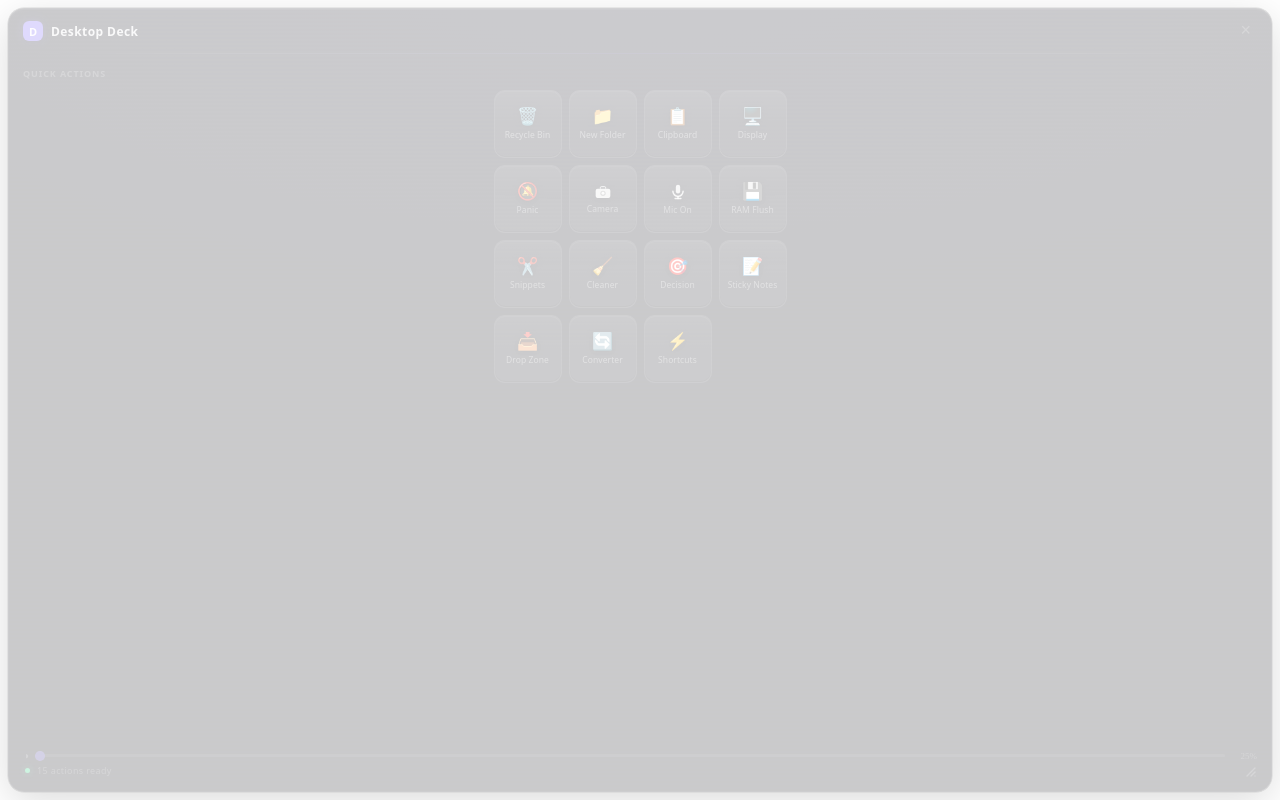
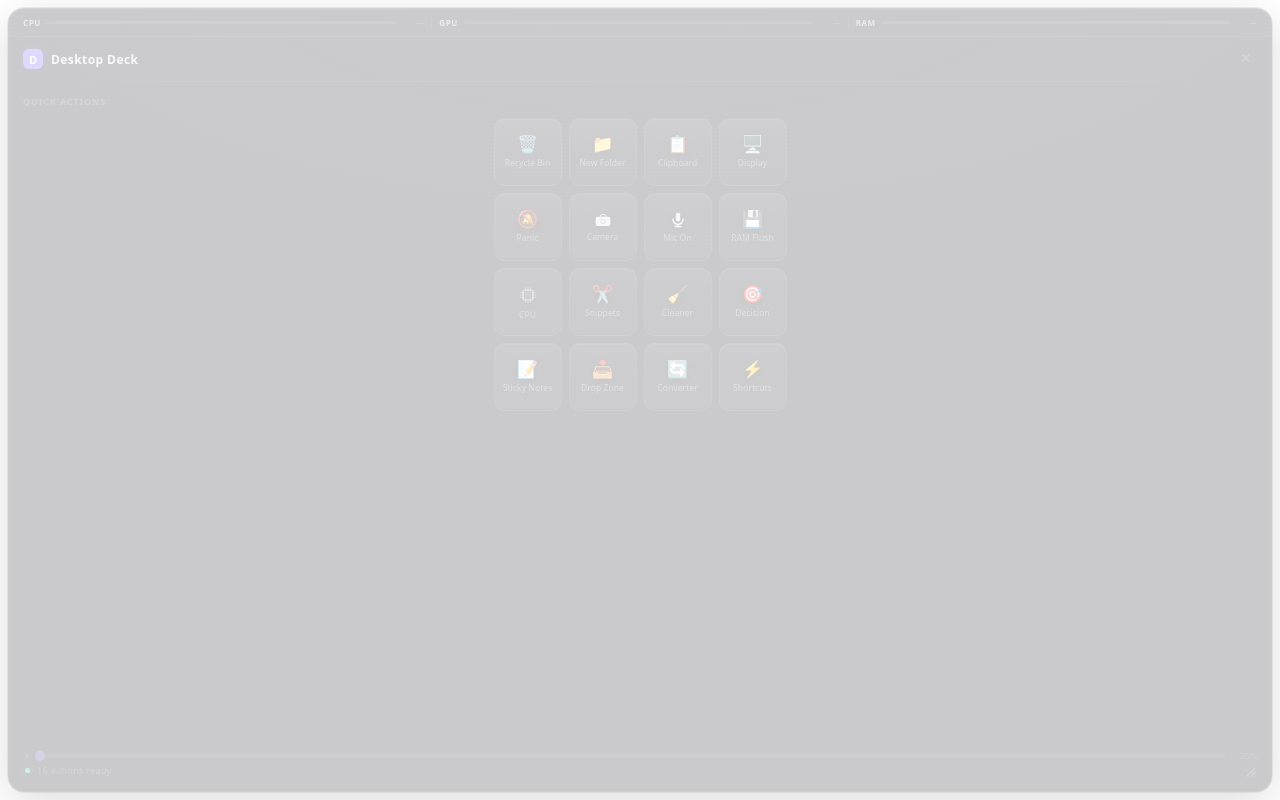
Before and after one commit to Kayragun/Desktop-Deck, a React (Vite) app: page / in a window 1280 px wide. Built offline with nearby package versions, Linux system fonts and the light colour scheme.

Commit message:
CPU GPU ve RAM kullanımlarını gösteren dinamik ikonlar eklendi ve boyutları ayarlandı.

```diff
--- a/src/App.tsx
+++ b/src/App.tsx
@@ -23,6 +23,7 @@ const COMMANDS: Record<string, string> = {
   clipboard: "clear_clipboard",
   display:   "open_display",
   panic:     "panic_button",
+  cpu:       "open_task_manager",
 };
 
 const STATIC_ACTIONS: Action[] = [
@@ -34,6 +35,7 @@ const STATIC_ACTIONS: Action[] = [
   { id: "camera",    label: "Camera",       description: "Camera access is allowed. Click to block all apps (OS-level)." },
   { id: "mic",       label: "Mic On",       description: "Microphone is allowed. Click to block all apps (OS-level)." },
   { id: "ram",       label: "RAM Flush",    description: "Flushes working set memory across all processes to free up RAM." },
+  { id: "cpu",       label: "CPU",          description: "Monitors CPU usage in real time. Click to open Task Manager." },
   { id: "snippets",  label: "Snippets",     description: "Click any snippet to copy it to clipboard." },
   { id: "cleaner",   label: "Cleaner",      description: "Locks keyboard for physical cleaning. Click 'Stop Cleaning' or wait 60s to unlock." },
   { id: "decision",  label: "Decision",     description: "Can't decide? Flip a coin, roll a dice, or spin the wheel." },
@@ -58,6 +60,9 @@ function MainView() {
   const [toast, setToast]                 = useState<Toast | null>(null);
   const [camState, setCamState]           = useState<PrivacyState>("allowed");
   const [micState, setMicState]           = useState<PrivacyState>("allowed");
+  const [cpuUsage, setCpuUsage]           = useState<number | null>(null);
+  const [gpuUsage, setGpuUsage]           = useState<number | null>(null);
+  const [ramUsage, setRamUsage]           = useState<number | null>(null);
   const [showSnippets, setShowSnippets]   = useState(false);
   const [showSettings, setShowSettings]   = useState(false);
   const [snippets, setSnippets]           = useState<Snippet[]>([]);
@@ -83,6 +88,9 @@ function MainView() {
     invoke<string>("get_mic_privacy_state").then((s) => setMicState(s as PrivacyState)).catch(() => {});
     invoke<Snippet[]>("get_snippets").then(setSnippets).catch(() => {});
     invoke<Shortcut[]>("get_shortcuts").then(setShortcuts).catch(() => {});
+    invoke("get_cpu_usage").catch(() => {}); // set baseline for first delta
+    invoke("get_gpu_usage").catch(() => {}); // prime GPU PDH query
+    invoke<number | null>("get_ram_usage").then((v) => { if (v !== null) setRamUsage(v); }).catch(() => {});
   }, []);
 
   useEffect(() => {
@@ -94,6 +102,20 @@ function MainView() {
       if (cs.status === "fulfilled") setCamState(cs.value as PrivacyState);
       if (ms.status === "fulfilled") setMicState(ms.value as PrivacyState);
     }, 4000);
+    return () => clearInterval(id);
+  }, []);
+
+  useEffect(() => {
+    const id = setInterval(async () => {
+      const [cpu, gpu, ram] = await Promise.allSettled([
+        invoke<number | null>("get_cpu_usage"),
+        invoke<number | null>("get_gpu_usage"),
+        invoke<number | null>("get_ram_usage"),
+      ]);
+      if (cpu.status === "fulfilled" && cpu.value !== null) setCpuUsage(cpu.value);
+      if (gpu.status === "fulfilled" && gpu.value !== null) setGpuUsage(gpu.value);
+      if (ram.status === "fulfilled" && ram.value !== null) setRamUsage(ram.value);
+    }, 2000);
     return () => clearInterval(id);
   }, []);
 
@@ -246,6 +268,7 @@ function MainView() {
   const actions = STATIC_ACTIONS.map((a) => {
     if (a.id === "camera") return { ...a, label: privacyLabel("camera", camState), description: privacyDesc("camera", camState) };
     if (a.id === "mic")    return { ...a, label: privacyLabel("mic", micState),    description: privacyDesc("mic", micState) };
+    if (a.id === "cpu")    return { ...a, description: cpuUsage !== null ? `CPU usage: ${Math.round(cpuUsage)}% — Click to open Task Manager.` : "Monitors CPU usage in real time. Click to open Task Manager." };
     return a;
   });
   const hoveredAction = actions.find((a) => a.id === hovered);
@@ -266,6 +289,9 @@ function MainView() {
             {toast.msg}
           </div>
         )}
+
+        {/* ── Sysmon strip ── */}
+        <SysMonStrip cpu={cpuUsage} gpu={gpuUsage} ram={ramUsage} onPointerDown={handleDragStart} />
 
         {/* ── Header ── */}
         <header className="panel-header" onPointerDown={handleDragStart}>
@@ -335,7 +361,9 @@ function MainView() {
                         ? <CameraIcon state={camState} />
                         : a.id === "mic"
                           ? <MicPrivacyIcon state={micState} />
-                          : BTN_ICONS[a.id]}
+                          : a.id === "cpu"
+                            ? <CpuIcon usage={cpuUsage} />
+                            : BTN_ICONS[a.id]}
                     </span>
                     <span className="btn-label">{a.label}</span>
                   </button>
@@ -567,6 +595,72 @@ function MicPrivacyIcon({ state }: { state: PrivacyState }) {
   );
 }
 
+// ─── System Monitor Strip ─────────────────────────────────────────────────────
+
+function SysMonStrip({
+  cpu, gpu, ram, onPointerDown,
+}: {
+  cpu: number | null; gpu: number | null; ram: number | null;
+  onPointerDown: (e: React.PointerEvent) => void;
+}) {
+  return (
+    <div className="sysmon-strip" onPointerDown={onPointerDown}>
+      <SysMonItem label="CPU" value={cpu} color={gaugeColor(cpu)} />
+      <div className="sysmon-sep" />
+      <SysMonItem label="GPU" value={gpu} color={gaugeColor(gpu)} />
+      <div className="sysmon-sep" />
+      <SysMonItem label="RAM" value={ram} color={gaugeColor(ram)} />
+    </div>
+  );
+}
+
+function gaugeColor(v: number | null): string {
+  if (v === null) return "rgba(255,255,255,0.20)";
+  if (v > 80) return "#ef4444";
+  if (v > 50) return "#f59e0b";
+  return "#4ade80";
+}
+
+function SysMonItem({ label, value, color }: { label: string; value: number | null; color: string }) {
+  const pct = value ?? 0;
+  return (
+    <div className="sysmon-item">
+      <span className="sysmon-label">{label}</span>
+      <div className="sysmon-bar-wrap">
+        <div className="sysmon-bar-fill" style={{ width: `${pct}%`, background: color }} />
+      </div>
+      <span className="sysmon-pct" style={{ color }}>{value !== null ? `${Math.round(pct)}%` : "—"}</span>
+    </div>
+  );
+}
+
+function CpuIcon({ usage }: { usage: number | null }) {
+  const pct = usage ?? 0;
+  const color = pct > 80 ? "#ef4444" : pct > 50 ? "#f59e0b" : "#4ade80";
+  const label = usage !== null ? `${Math.round(pct)}` : "--";
+  const fontSize = label.length > 2 ? "4.5" : "5.5";
+  return (
+    <svg width="20" height="20" viewBox="0 0 24 24" fill="none" aria-hidden style={{ display: "block" }}>
+      <rect x="6" y="6" width="12" height="12" rx="2" stroke="rgba(255,255,255,0.60)" strokeWidth="1.4" fill="rgba(255,255,255,0.06)"/>
+      <text x="12" y="12" textAnchor="middle" dominantBaseline="middle" fontSize={fontSize} fill={color} fontFamily="system-ui,sans-serif" fontWeight="700" letterSpacing="-0.3">
+        {label}
+      </text>
+      <line x1="9"  y1="3"  x2="9"  y2="6"  stroke="rgba(255,255,255,0.38)" strokeWidth="1.2" strokeLinecap="round"/>
+      <line x1="12" y1="3"  x2="12" y2="6"  stroke="rgba(255,255,255,0.38)" strokeWidth="1.2" strokeLinecap="round"/>
+      <line x1="15" y1="3"  x2="15" y2="6"  stroke="rgba(255,255,255,0.38)" strokeWidth="1.2" strokeLinecap="round"/>
+      <line x1="9"  y1="18" x2="9"  y2="21" stroke="rgba(255,255,255,0.38)" strokeWidth="1.2" strokeLinecap="round"/>
+      <line x1="12" y1="18" x2="12" y2="21" stroke="rgba(255,255,255,0.38)" strokeWidth="1.2" strokeLinecap="round"/>
+      <line x1="15" y1="18" x2="15" y2="21" stroke="rgba(255,255,255,0.38)" strokeWidth="1.2" strokeLinecap="round"/>
+      <line x1="3"  y1="9"  x2="6"  y2="9"  stroke="rgba(255,255,255,0.38)" strokeWidth="1.2" strokeLinecap="round"/>
+      <line x1="3"  y1="12" x2="6"  y2="12" stroke="rgba(255,255,255,0.38)" strokeWidth="1.2" strokeLinecap="round"/>
+      <line x1="3"  y1="15" x2="6"  y2="15" stroke="rgba(255,255,255,0.38)" strokeWidth="1.2" strokeLinecap="round"/>
+      <line x1="18" y1="9"  x2="21" y2="9"  stroke="rgba(255,255,255,0.38)" strokeWidth="1.2" strokeLinecap="round"/>
+      <line x1="18" y1="12" x2="21" y2="12" stroke="rgba(255,255,255,0.38)" strokeWidth="1.2" strokeLinecap="round"/>
+      <line x1="18" y1="15" x2="21" y2="15" stroke="rgba(255,255,255,0.38)" strokeWidth="1.2" strokeLinecap="round"/>
+    </svg>
+  );
+}
+
 function CopyIcon() {
   return (
     <svg width="11" height="11" viewBox="0 0 24 24" fill="none" stroke="currentColor" strokeWidth="2" strokeLinecap="round" aria-hidden style={{ flexShrink: 0, opacity: 0.45 }}>
--- a/src/styles/global.css
+++ b/src/styles/global.css
@@ -124,6 +124,74 @@ html, body {
   to   { opacity: 1; transform: none; }
 }
 
+/* ── System Monitor Strip ───────────────────────────── */
+.sysmon-strip {
+  position: relative;
+  z-index: 1;
+  display: flex;
+  align-items: center;
+  padding: 0 14px;
+  height: 28px;
+  flex-shrink: 0;
+  cursor: grab;
+  border-bottom: 1px solid var(--border);
+  background: rgba(255,255,255,0.018);
+}
+
+.sysmon-strip:active { cursor: grabbing; }
+
+.sysmon-item {
+  display: flex;
+  align-items: center;
+  gap: 6px;
+  flex: 1;
+  min-width: 0;
+}
+
+.sysmon-label {
+  font-family: system-ui, -apple-system, sans-serif;
+  font-size: 8px;
+  font-weight: 700;
+  letter-spacing: 0.07em;
+  text-transform: uppercase;
+  color: rgba(255,255,255,0.62);
+  flex-shrink: 0;
+  min-width: 18px;
+}
+
+.sysmon-bar-wrap {
+  flex: 1;
+  height: 3px;
+  background: rgba(255,255,255,0.09);
+  border-radius: 2px;
+  overflow: hidden;
+  min-width: 20px;
+}
+
+.sysmon-bar-fill {
+  height: 100%;
+  border-radius: 2px;
+  transition: width 700ms ease;
+}
+
+.sysmon-pct {
+  font-family: system-ui, -apple-system, sans-serif;
+  font-size: 8px;
+  font-weight: 600;
+  min-width: 22px;
+  text-align: right;
+  flex-shrink: 0;
+  transition: color 700ms ease;
+}
+
+.sysmon-sep {
+  width: 1px;
+  height: 11px;
+  background: var(--border);
+  flex-shrink: 0;
+  margin: 0 7px;
+}
+
 /* ── Header ─────────────────────────────────────────── */
 .panel-header {
   position: relative;
```
Also changed, not shown: 2 other files (tests, documents, lock files or other folders).
